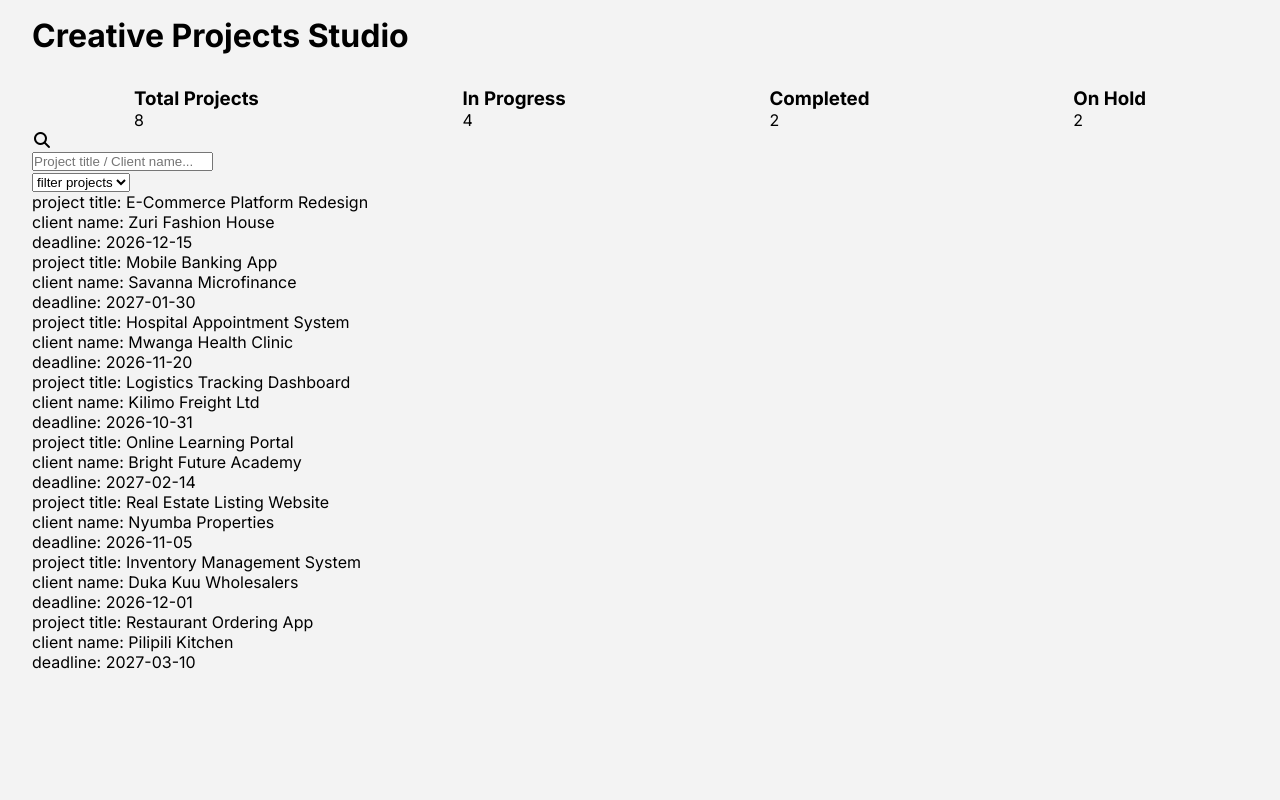
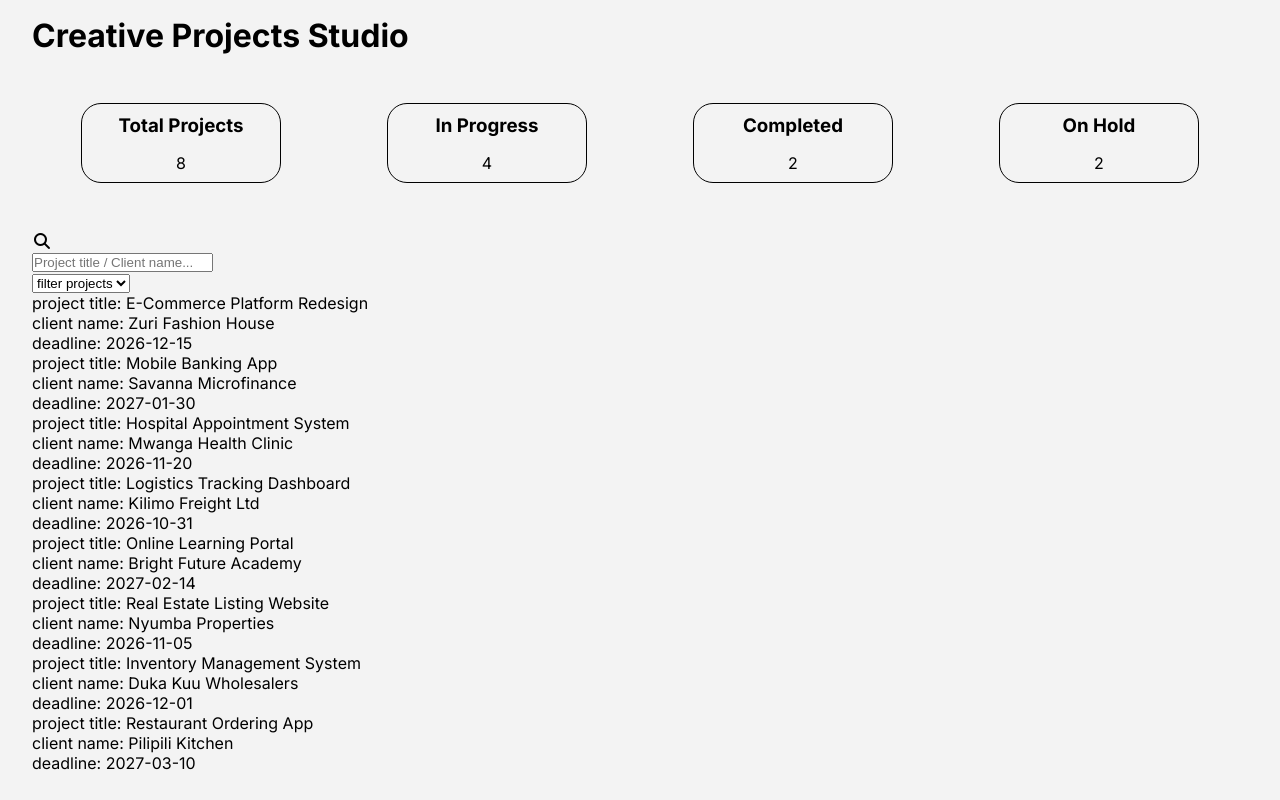
Before and after one commit to justin24er/Professional-React-Architecture-DIGITAL-STUDIO-PROJECT, a React (Vite) app: page / in a window 1280 px wide. Built offline with nearby package versions, Linux system fonts and the light colour scheme; data requests are answered from the project's data file.

Commit message:
style: dashboard-styling-card
Co-authored-by: tyramcdenis <tyramcdenis@gmail.com>

```diff
--- a/src/layouts/project-dashboard.css
+++ b/src/layouts/project-dashboard.css
@@ -4,7 +4,7 @@ main {
 main header {
     display: flex;
     flex-direction: column;
-    gap: 2rem;
+    gap: 3rem;
     align-items: center;
 }
 header h1 {
@@ -14,4 +14,8 @@ header h1 {
     display: flex;
     justify-content: space-around;
     width: 100%;
+    gap: .5rem;
 }
+main > *:nth-child(2) {
+    margin-top: 3rem;
+}
--- a/src/layouts/projectDashboard.jsx
+++ b/src/layouts/projectDashboard.jsx
@@ -29,7 +29,6 @@ function ProjectDashboard() {
                     className="dash-card onhold-card"/>
                 </div>
             </header>
-
             <Outlet />
         </main>
     )
--- a/src/shared/components/dashboardCard.css
+++ b/src/shared/components/dashboardCard.css
@@ -0,0 +1,12 @@
+.dash-card {
+    width: 200px;
+    max-width: 200px;
+    height: 80px;
+    display: flex;
+    flex-direction: column;
+    gap: 1rem;
+    align-items: center;
+    justify-content: center;
+    border: 1px solid;
+    border-radius: 20px;
+}
```
